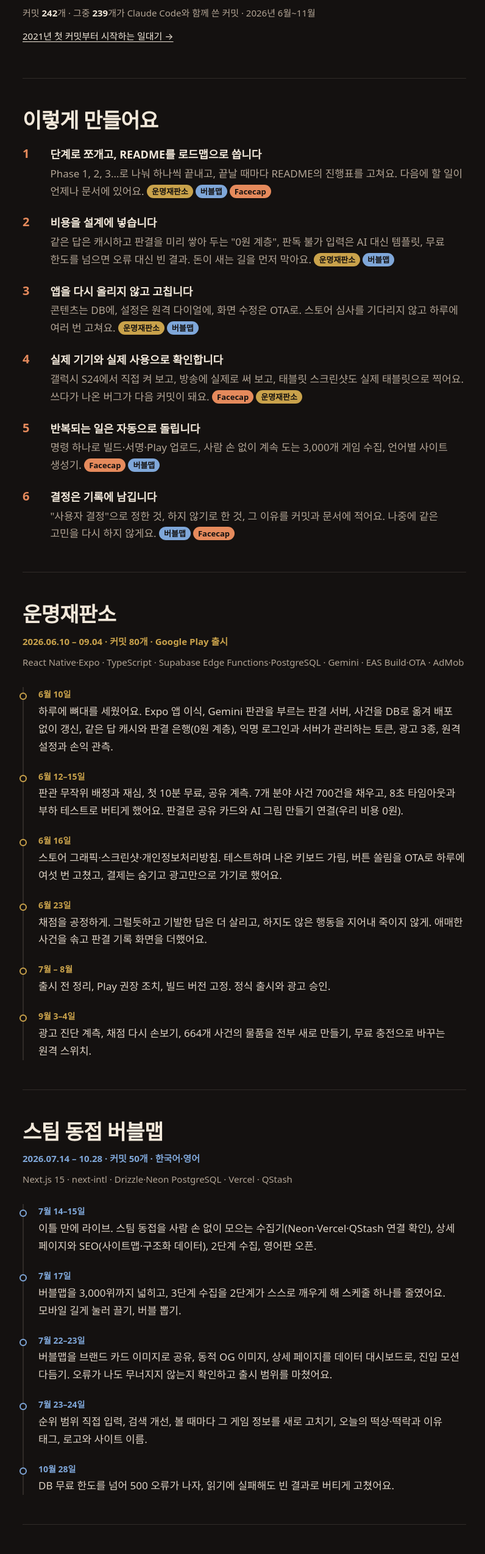
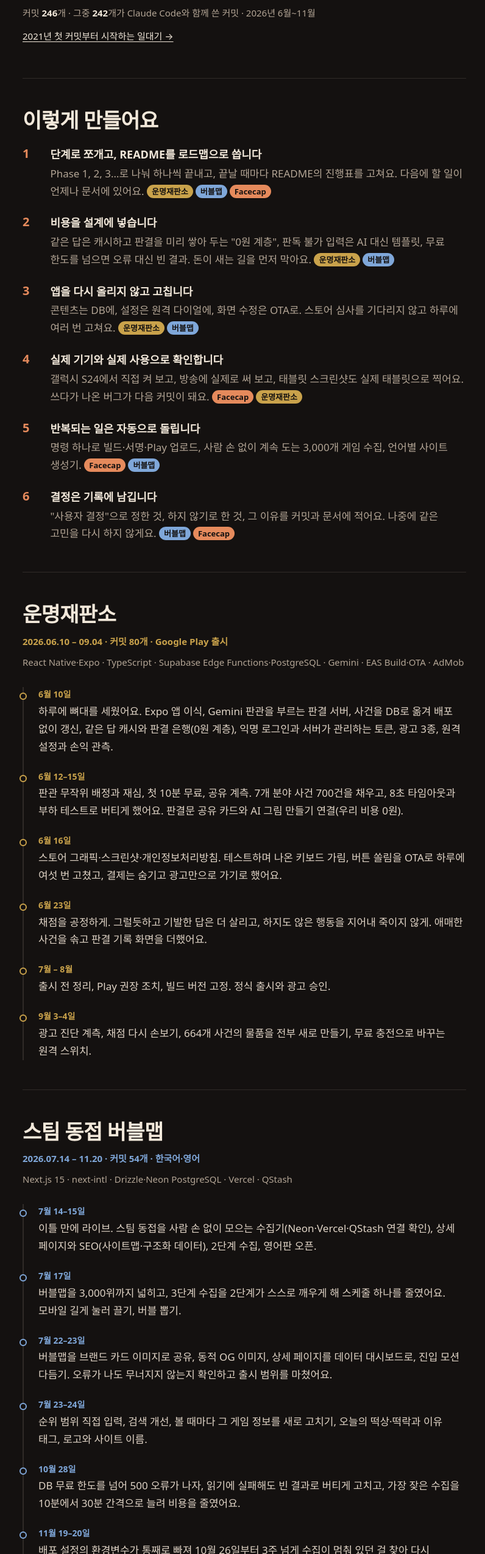
Before and after one commit to ZunaTtang/zunattang.github.io, a plain HTML site: page log/index.html in a window 1280 px wide. Shown: the part 251-2800 px from the top of the page at 61% size, without its empty margins (239-1035 px from the left). Drawn offline with Linux system fonts and the light colour scheme.

Commit message:
Steam bubble map revival (11-19/20) in the build log and timeline
Collection had stopped since 10-26 after the deploy's environment
variables went missing. Add the 11-19/20 recovery and hardening to the
build log and the timeline, the 10-28 collection-interval change, and
update commit counts (steambubbles 54, build log 246, timeline 599).

Co-Authored-By: Claude Opus 5.5 <noreply@anthropic.com>

```diff
--- a/log/index.html
+++ b/log/index.html
@@ -4,7 +4,7 @@
   <meta charset="utf-8">
   <meta name="viewport" content="width=device-width, initial-scale=1">
   <title>만든 사람과 작업 기록 — ZunaTtang</title>
-  <meta name="description" content="운명재판소, 스팀 동접 버블맵, Zuna Facecap을 어떻게 만들었는지 커밋 242개로 정리했어요. 혼자, Claude Code와 짝을 이뤄 만듭니다.">
+  <meta name="description" content="운명재판소, 스팀 동접 버블맵, Zuna Facecap을 어떻게 만들었는지 커밋 246개로 정리했어요. 혼자, Claude Code와 짝을 이뤄 만듭니다.">
   <meta name="robots" content="index, follow">
   <meta name="theme-color" content="#141110">
   <link rel="canonical" href="https://zunattang.github.io/log/">
@@ -12,7 +12,7 @@
   <meta property="og:site_name" content="ZunaTtang">
   <meta property="og:locale" content="ko_KR">
   <meta property="og:title" content="만든 사람과 작업 기록 — ZunaTtang">
-  <meta property="og:description" content="세 프로젝트, 커밋 242개로 보는 만드는 방식.">
+  <meta property="og:description" content="세 프로젝트, 커밋 246개로 보는 만드는 방식.">
   <meta property="og:url" content="https://zunattang.github.io/log/">
   <link rel="icon" type="image/png" sizes="32x32" href="../zuna-facecap-releases/assets/favicon-32.png">
   <script type="application/ld+json">{"@context":"https://schema.org","@type":"AboutPage","name":"만든 사람과 작업 기록","url":"https://zunattang.github.io/log/","inLanguage":"ko","about":{"@type":"Organization","name":"ZunaTtang","url":"https://zunattang.github.io/"},"mentions":[{"@type":"MobileApplication","name":"운명재판소","url":"https://zunattang.github.io/games/"},{"@type":"WebApplication","name":"스팀 동접 버블맵","url":"https://steambubbles.vercel.app/"},{"@type":"MobileApplication","name":"Zuna Facecap","url":"https://zunattang.github.io/zuna-facecap-releases/"}]}</script>
@@ -76,7 +76,7 @@
   <main>
     <h1>만든 사람과 작업 기록</h1>
     <p class="lead">혼자 기획하고, 만들고, 출시하고, 운영해요. 코드는 Claude Code와 짝을 이뤄 씁니다. 아래는 세 프로젝트의 커밋 기록을 그대로 따라가며 정리한 거예요.</p>
-    <p class="counts">커밋 <b>242</b>개 · 그중 <b>239</b>개가 Claude Code와 함께 쓴 커밋 · 2026년 6월~11월</p>
+    <p class="counts">커밋 <b>246</b>개 · 그중 <b>242</b>개가 Claude Code와 함께 쓴 커밋 · 2026년 6월~11월</p>
     <p class="counts" style="margin-top:-44px"><a href="../story/">2021년 첫 커밋부터 시작하는 일대기 →</a></p>
 
     <section aria-labelledby="ways-h">
@@ -107,14 +107,15 @@
 
     <section class="project steam" aria-labelledby="steam-h">
       <h2 id="steam-h"><a href="https://steambubbles.vercel.app/ko" rel="noopener">스팀 동접 버블맵</a></h2>
-      <p class="meta">2026.07.14 – 10.28 · 커밋 50개 · 한국어·영어</p>
+      <p class="meta">2026.07.14 – 11.20 · 커밋 54개 · 한국어·영어</p>
       <p class="stack">Next.js 15 · next-intl · Drizzle·Neon PostgreSQL · Vercel · QStash</p>
       <ol class="timeline">
         <li><span class="when">7월 14–15일</span><p>이틀 만에 라이브. 스팀 동접을 사람 손 없이 모으는 수집기(Neon·Vercel·QStash 연결 확인), 상세 페이지와 SEO(사이트맵·구조화 데이터), 2단계 수집, 영어판 오픈.</p></li>
         <li><span class="when">7월 17일</span><p>버블맵을 3,000위까지 넓히고, 3단계 수집을 2단계가 스스로 깨우게 해 스케줄 하나를 줄였어요. 모바일 길게 눌러 끌기, 버블 뽑기.</p></li>
         <li><span class="when">7월 22–23일</span><p>버블맵을 브랜드 카드 이미지로 공유, 동적 OG 이미지, 상세 페이지를 데이터 대시보드로, 진입 모션 다듬기. 오류가 나도 무너지지 않는지 확인하고 출시 범위를 마쳤어요.</p></li>
         <li><span class="when">7월 23–24일</span><p>순위 범위 직접 입력, 검색 개선, 볼 때마다 그 게임 정보를 새로 고치기, 오늘의 떡상·떡락과 이유 태그, 로고와 사이트 이름.</p></li>
-        <li><span class="when">10월 28일</span><p>DB 무료 한도를 넘어 500 오류가 나자, 읽기에 실패해도 빈 결과로 버티게 고쳤어요.</p></li>
+        <li><span class="when">10월 28일</span><p>DB 무료 한도를 넘어 500 오류가 나자, 읽기에 실패해도 빈 결과로 버티게 고치고, 가장 잦은 수집을 10분에서 30분 간격으로 늘려 비용을 줄였어요.</p></li>
+        <li><span class="when">11월 19–20일</span><p>배포 설정의 환경변수가 통째로 빠져 10월 26일부터 3주 넘게 수집이 멈춰 있던 걸 찾아 다시 살렸어요. 다시 조용히 멈추지 않게 파이프라인 점검·복구 스크립트, 알림 주소가 없어도 로그에는 남기는 경보, 무료 메시지 한도를 혼자 다 쓰지 않게 하는 예산 상한을 넣고, 수집 스케줄을 같은 시각에 모아 DB가 깨어나는 횟수를 줄이고 캐시를 늘렸어요. 장애 이력과 증상별 점검 순서는 README의 운영 가이드로 남겼어요.</p></li>
       </ol>
     </section>
 
```
Also changed, not shown: index.html (+1 -1 lines), story/index.html (+4 -4 lines), llms.txt.
